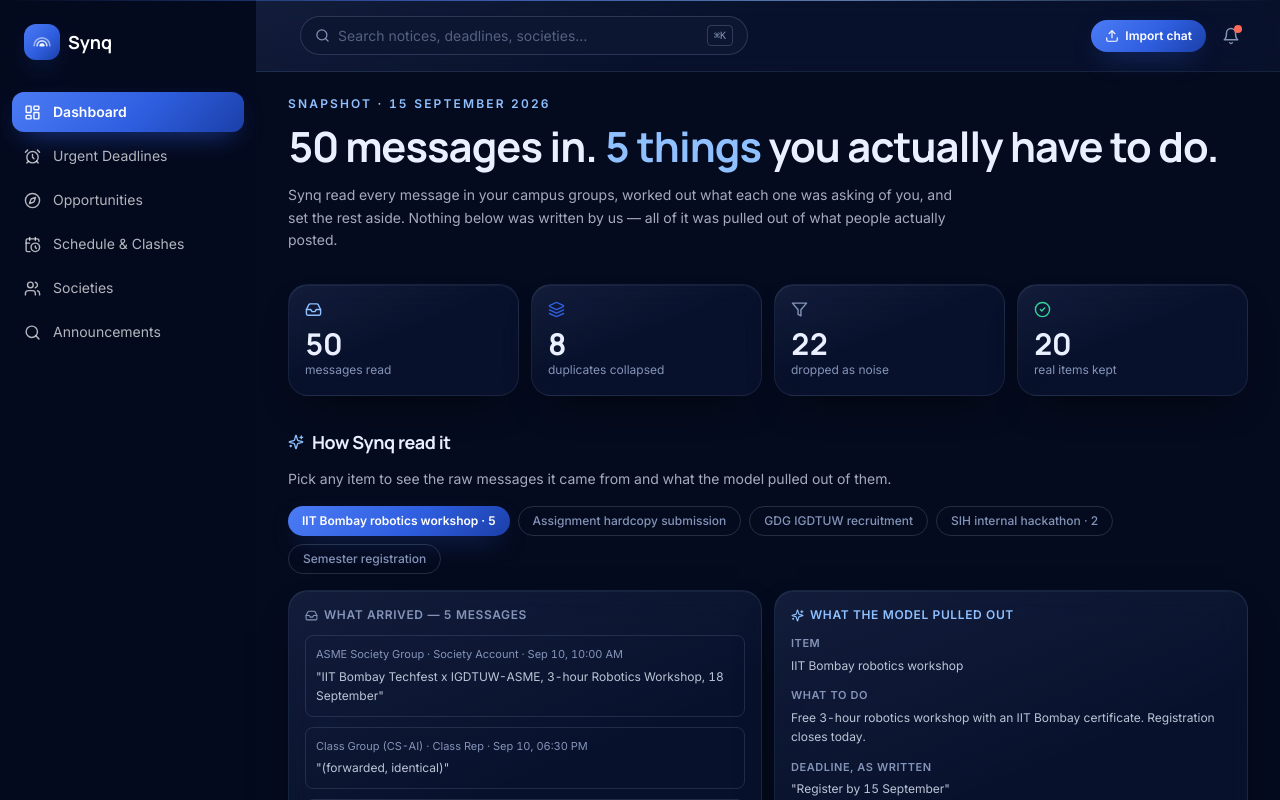
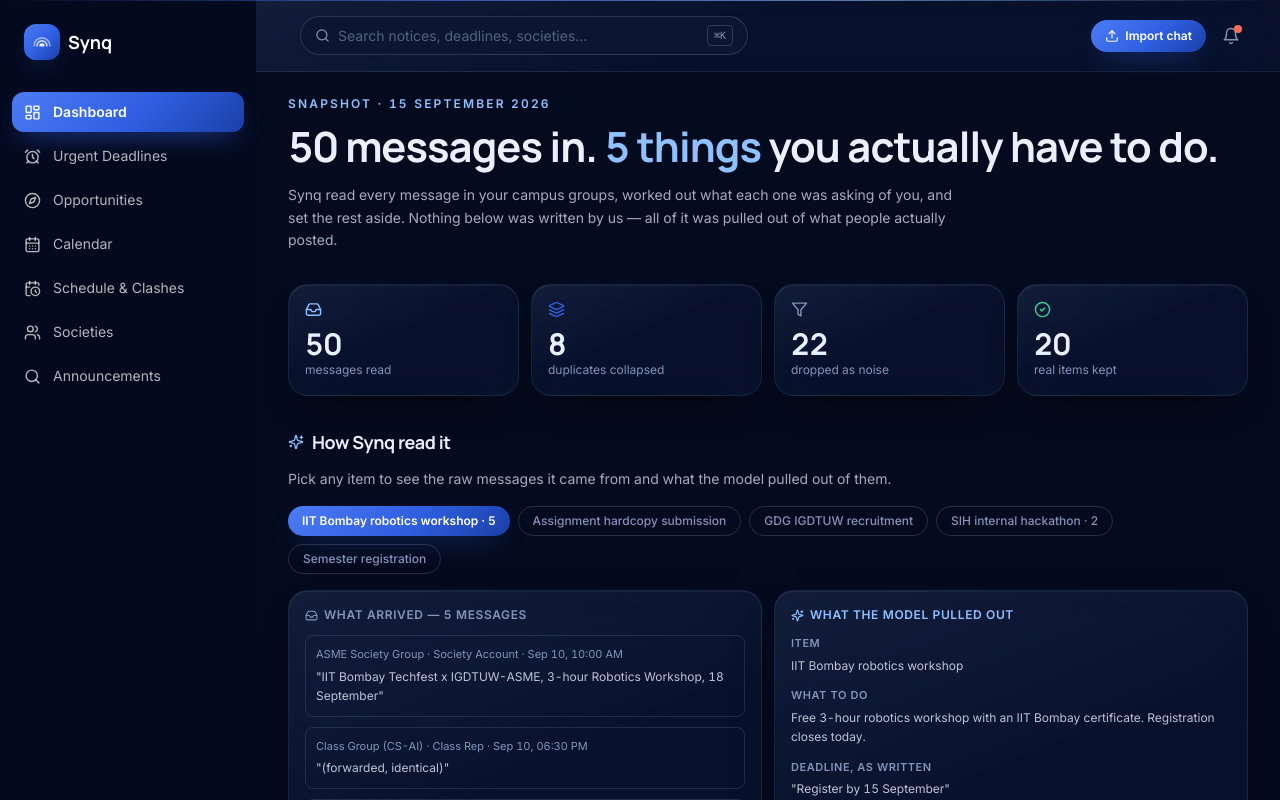
Before and after one commit to 1kanishka10/4Sight.synq, a React (Vite) app: page / in a window 1280 px wide. Shown: the top 800 px of the page. Built offline with nearby package versions, Linux system fonts and the light colour scheme.

Commit message:
Update Sidebar.jsx

```diff
--- a/src/components/Sidebar.jsx
+++ b/src/components/Sidebar.jsx
@@ -1,5 +1,5 @@
 import React from "react";
-import { LayoutDashboard, AlarmClock, Compass, CalendarClock, Users, Search } from "lucide-react";
+import { LayoutDashboard, AlarmClock, Compass, CalendarDays, CalendarClock, Users, Search } from "lucide-react";
 import clsx from "clsx";
 import { SynqMark } from "./SynqMark";
 
@@ -7,6 +7,7 @@
   { key: "dashboard", label: "Dashboard", icon: LayoutDashboard },
   { key: "deadlines", label: "Urgent Deadlines", icon: AlarmClock },
   { key: "opportunities", label: "Opportunities", icon: Compass },
+  { key: "calendar", label: "Calendar", icon: CalendarDays },
   { key: "schedule", label: "Schedule & Clashes", icon: CalendarClock },
   { key: "societies", label: "Societies", icon: Users },
   { key: "search", label: "Announcements", icon: Search },
```
